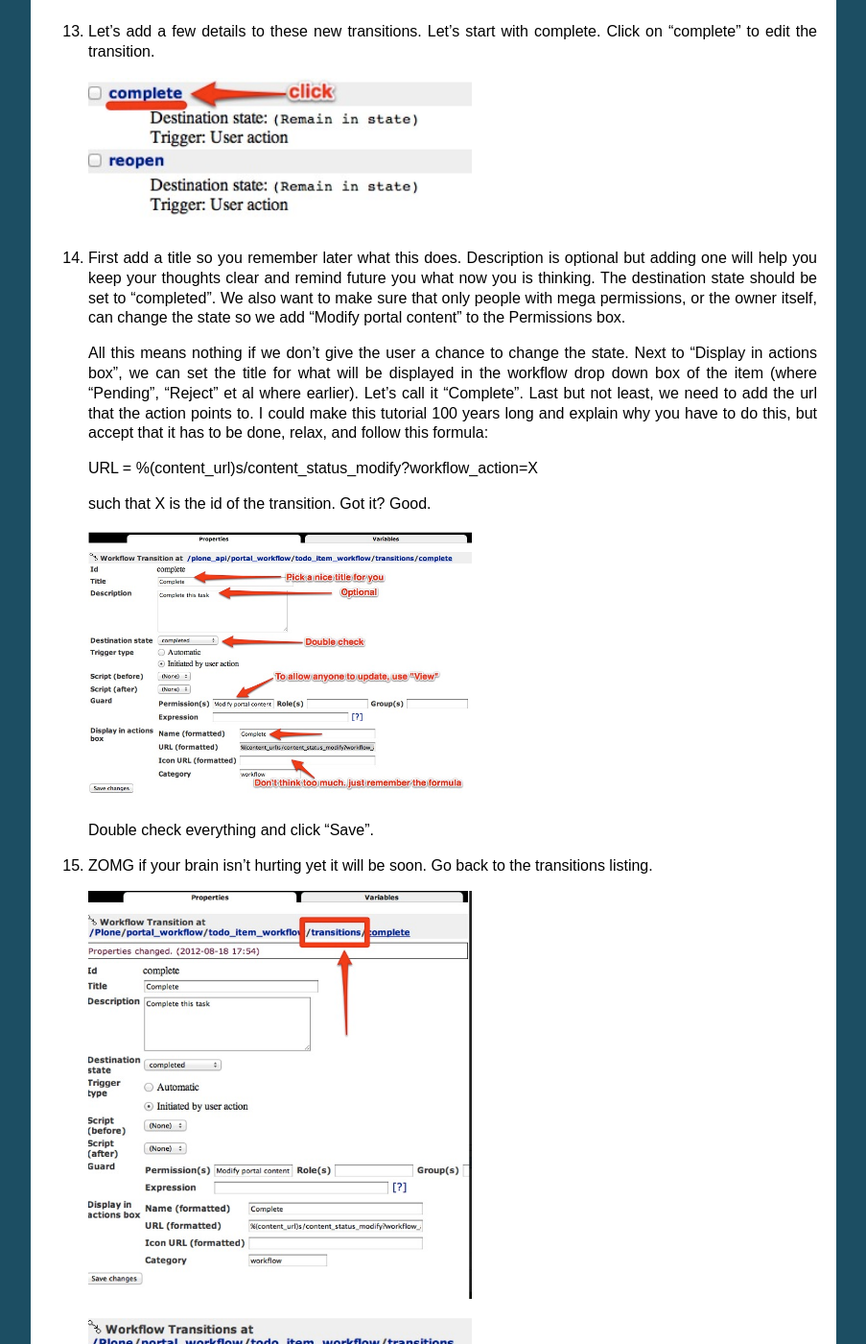
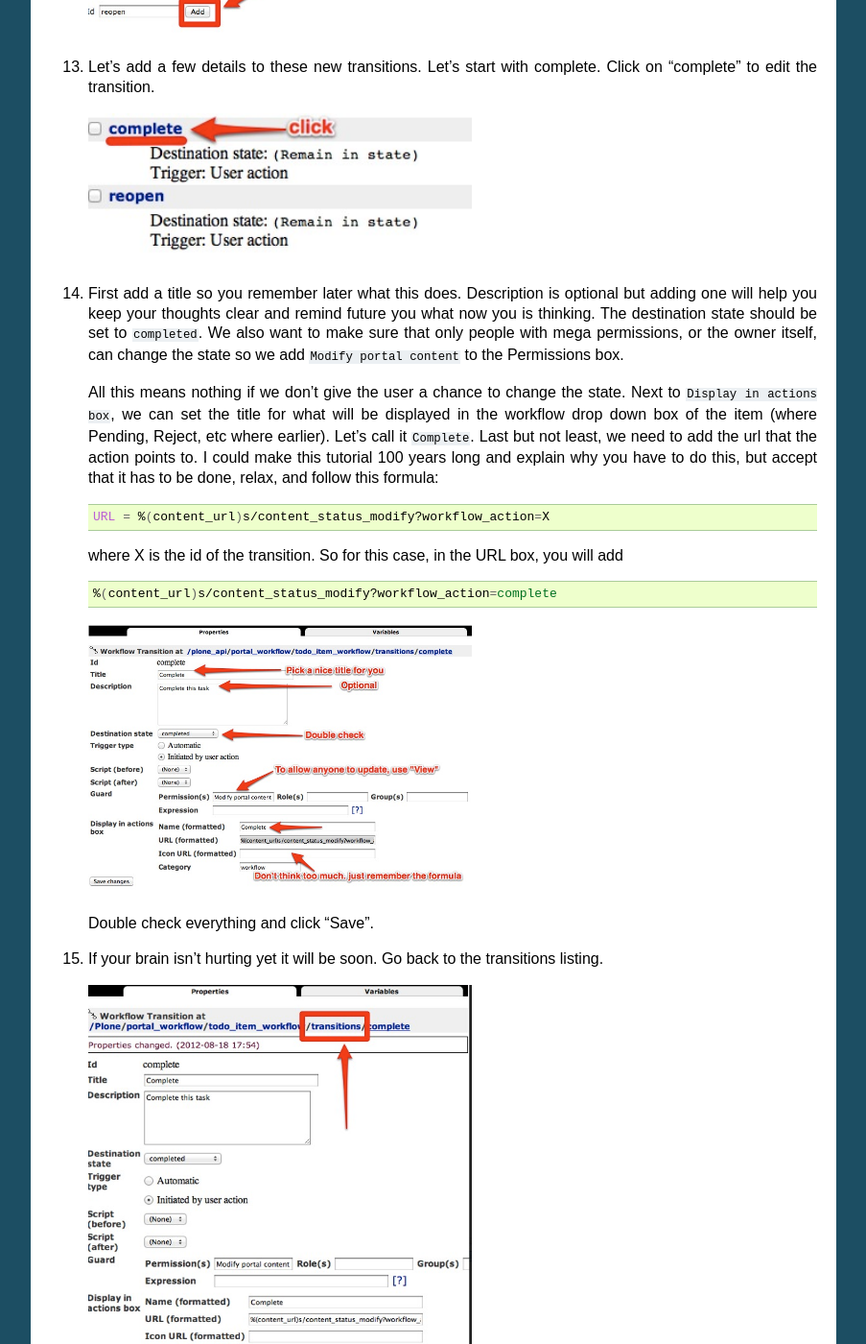
Before and after one commit to collective/tutorial.todoapp, a Sphinx documentation site: the page built from docs/chapter_1.rst, in a window 1280 px wide and 1400 px high, scrolled down 8445 px. Shown: the whole window at 96% size, without its empty margins (198-1101 px from the left). Built offline with Sphinx 7.4.7, drawn with Linux system fonts in a browser that asks for light colours; pages that are not in the unit, such as notebooks, are missing from menus; some of the changed text lies outside the part shown.

```diff
--- a/docs/chapter_1.rst
+++ b/docs/chapter_1.rst
@@ -183,6 +183,8 @@
 #. Let's create a new workflow for our Todo Items and call it
    ``todo_item_workflow``. We will make a new workflow by copying and customizing one of the workflows that are already there. Copy simple_pubication_workflow
 
+   TODO: Break this into several different images to be more clear.
+
    .. image:: images/copy_workflow.jpg
       :width: 400px
 
@@ -242,20 +244,26 @@
    .. image:: images/edit_complete.jpg
       :width: 400px
 
-#. First add a title so you remember later what this does. Description is optional but adding one will help you keep your thoughts clear and remind future you what now you is thinking. The destination state should be set to "completed". We also want to make sure that only people with mega permissions, or the owner itself, can change the state so we add "Modify portal content" to the Permissions box.
+#. First add a title so you remember later what this does. Description is optional but adding one will help you keep your thoughts clear and remind future you what now you is thinking. The destination state should be set to ``completed``. We also want to make sure that only people with mega permissions, or the owner itself, can change the state so we add ``Modify portal content`` to the Permissions box.
 
-   All this means nothing if we don't give the user a chance to change the state. Next to "Display in actions box", we can set the title for  what will be displayed in the workflow drop down box of the item (where "Pending", "Reject" et al where earlier). Let's call it "Complete". Last but not least, we need to add the url that the action points to. I could make this tutorial 100 years long and explain why you have to do this, but accept that it has to be done, relax, and follow this formula::
+   All this means nothing if we don't give the user a chance to change the state. Next to ``Display in actions box``, we can set the title for  what will be displayed in the workflow drop down box of the item (where Pending, Reject, etc where earlier). Let's call it ``Complete``. Last but not least, we need to add the url that the action points to. I could make this tutorial 100 years long and explain why you have to do this, but accept that it has to be done, relax, and follow this formula:
 
-   URL = %(content_url)s/content_status_modify?workflow_action=X
+   .. code-block:: bash
 
-   such that X is the id of the transition. Got it? Good.
+       URL = %(content_url)s/content_status_modify?workflow_action=X
+
+   where X is the id of the transition. So for this case, in the URL box, you will add
+
+   .. code-block:: bash
+
+       %(content_url)s/content_status_modify?workflow_action=complete
 
    .. image:: images/complete_details.jpg
       :width: 400px
 
    Double check everything and click "Save".
 
-#. ZOMG if your brain isn't hurting yet it will be soon. Go back to the transitions listing.
+#. If your brain isn't hurting yet it will be soon. Go back to the transitions listing.
 
    .. image:: images/youre_welcome.jpg
       :width: 400px
```
